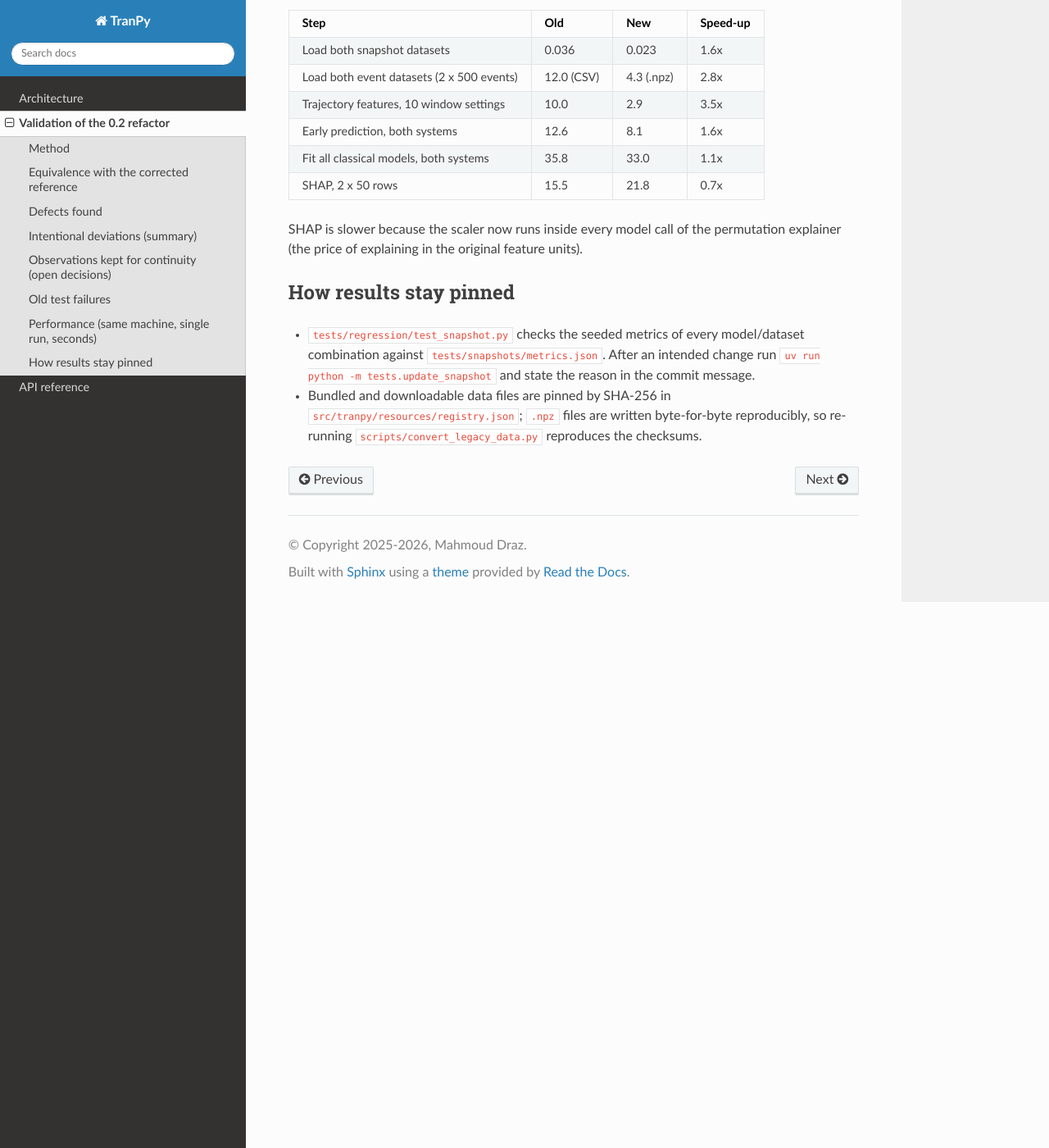
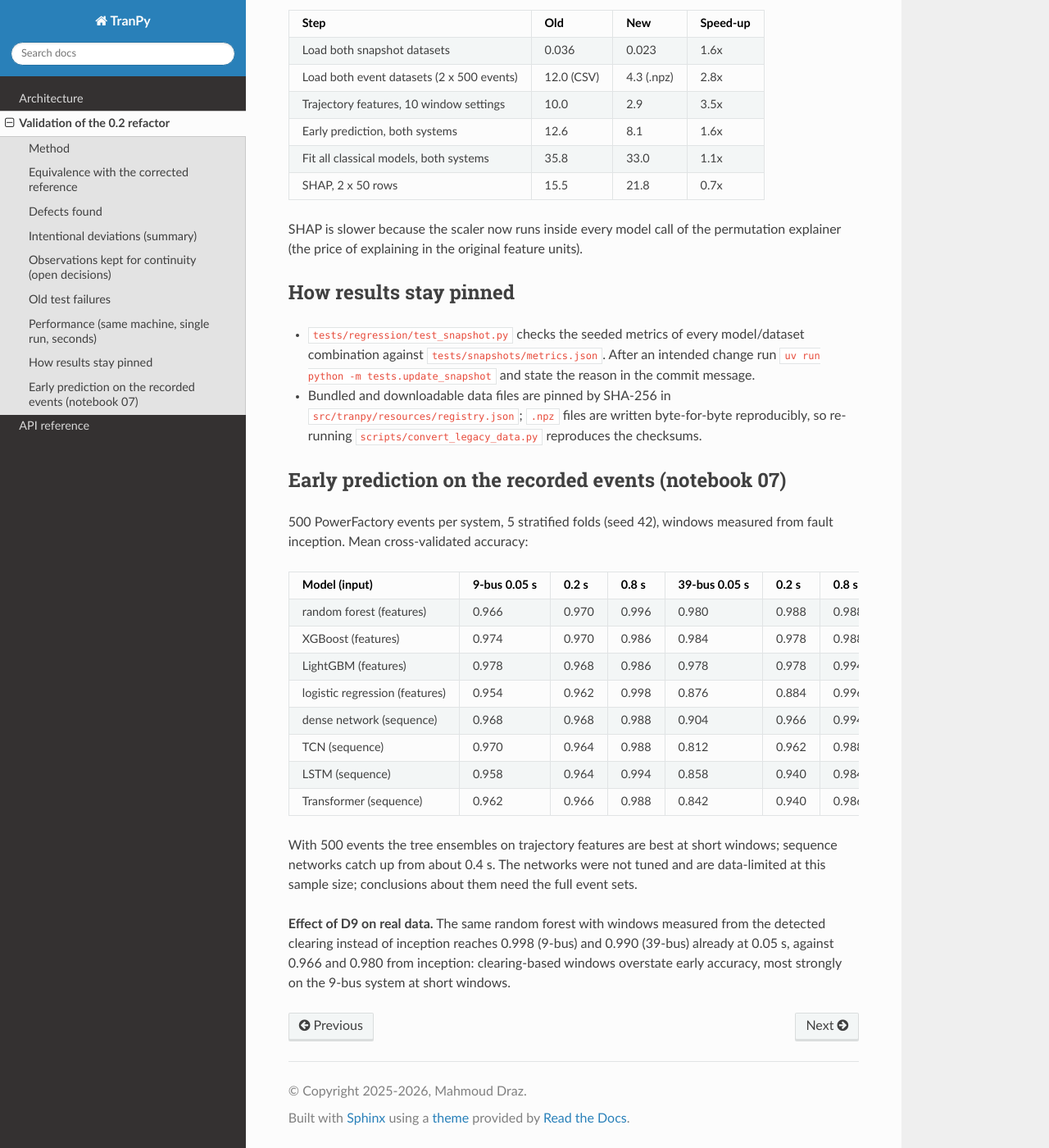
Before and after one commit to mahmouddraz/tranpy, a Sphinx documentation site: the page built from docs/validation.md, in a window 1280 px wide and 1400 px high, scrolled down 2831 px. Shown: the whole window at 82% size. Built offline with Sphinx 7.4.7 and the Read the Docs theme 3.1.0, drawn with Linux system fonts in a browser that asks for light colours.

Commit message:
Add early-prediction results on the recorded PowerFactory events
Notebook 07 compares feature models and sequence models (LSTM, TCN,
Transformer, dense network) on 500 recorded events per system with windows
from fault inception, and quantifies the optimism of clearing-based windows
(D9): random forest at 0.05 s reaches 0.998 / 0.990 from detected clearing
versus 0.966 / 0.980 from inception (9-bus / 39-bus). Results are recorded
in docs/validation.md.

```diff
--- a/docs/validation.md
+++ b/docs/validation.md
@@ -119,3 +119,28 @@ explainer (the price of explaining in the original feature units).
 * Bundled and downloadable data files are pinned by SHA-256 in
   `src/tranpy/resources/registry.json`; `.npz` files are written byte-for-byte
   reproducibly, so re-running `scripts/convert_legacy_data.py` reproduces the checksums.
+
+## Early prediction on the recorded events (notebook 07)
+
+500 PowerFactory events per system, 5 stratified folds (seed 42), windows measured from
+fault inception. Mean cross-validated accuracy:
+
+| Model (input) | 9-bus 0.05 s | 0.2 s | 0.8 s | 39-bus 0.05 s | 0.2 s | 0.8 s |
+|---|---:|---:|---:|---:|---:|---:|
+| random forest (features) | 0.966 | 0.970 | 0.996 | 0.980 | 0.988 | 0.988 |
+| XGBoost (features) | 0.974 | 0.970 | 0.986 | 0.984 | 0.978 | 0.988 |
+| LightGBM (features) | 0.978 | 0.968 | 0.986 | 0.978 | 0.978 | 0.994 |
+| logistic regression (features) | 0.954 | 0.962 | 0.998 | 0.876 | 0.884 | 0.996 |
+| dense network (sequence) | 0.968 | 0.968 | 0.988 | 0.904 | 0.966 | 0.994 |
+| TCN (sequence) | 0.970 | 0.964 | 0.988 | 0.812 | 0.962 | 0.988 |
+| LSTM (sequence) | 0.958 | 0.964 | 0.994 | 0.858 | 0.940 | 0.984 |
+| Transformer (sequence) | 0.962 | 0.966 | 0.988 | 0.842 | 0.940 | 0.986 |
+
+With 500 events the tree ensembles on trajectory features are best at short windows;
+sequence networks catch up from about 0.4 s. The networks were not tuned and are
+data-limited at this sample size; conclusions about them need the full event sets.
+
+**Effect of D9 on real data.** The same random forest with windows measured from the
+detected clearing instead of inception reaches 0.998 (9-bus) and 0.990 (39-bus) already at
+0.05 s, against 0.966 and 0.980 from inception: clearing-based windows overstate early
+accuracy, most strongly on the 9-bus system at short windows.
```
Also changed, not shown: 1 other file.
